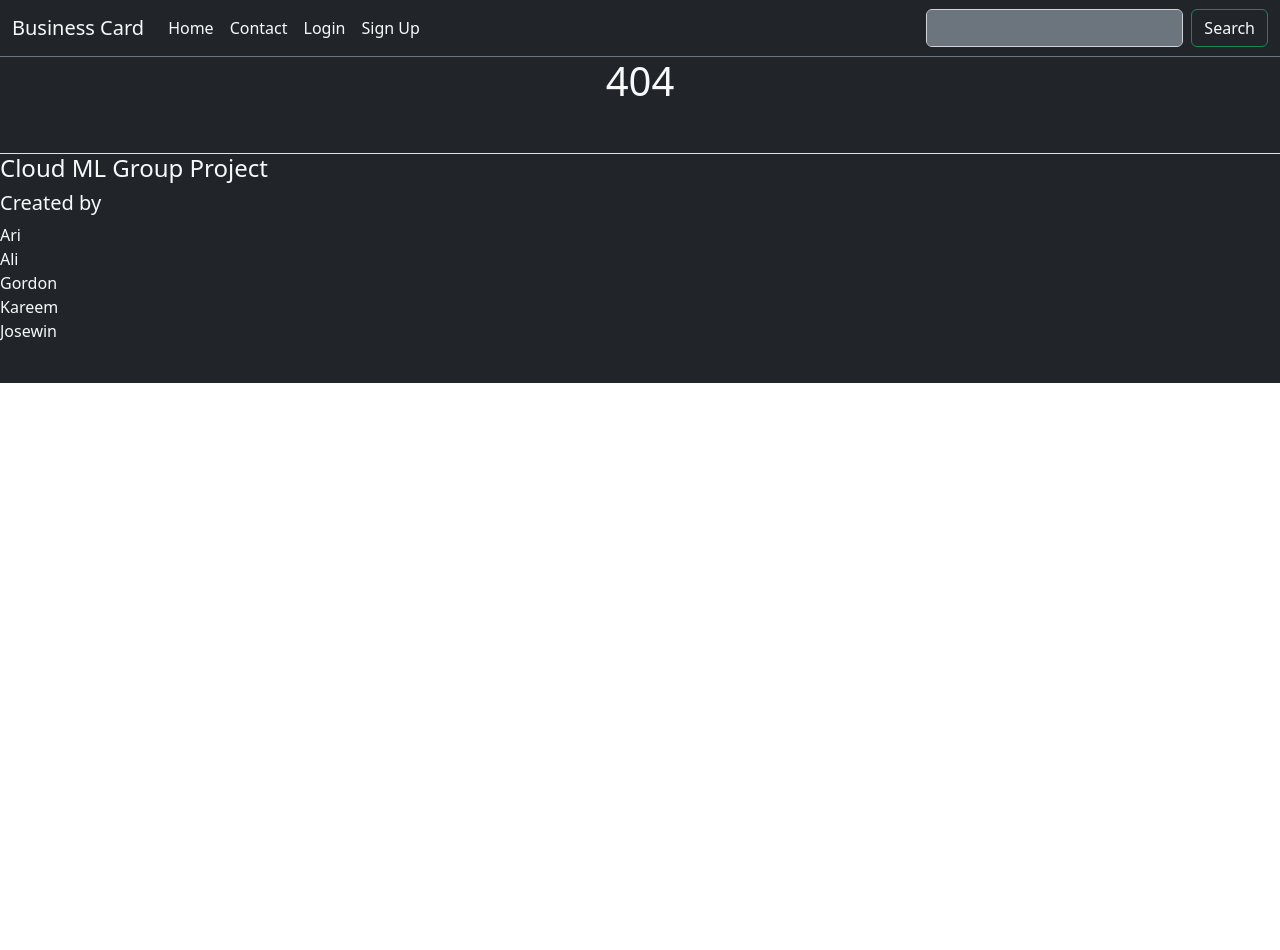
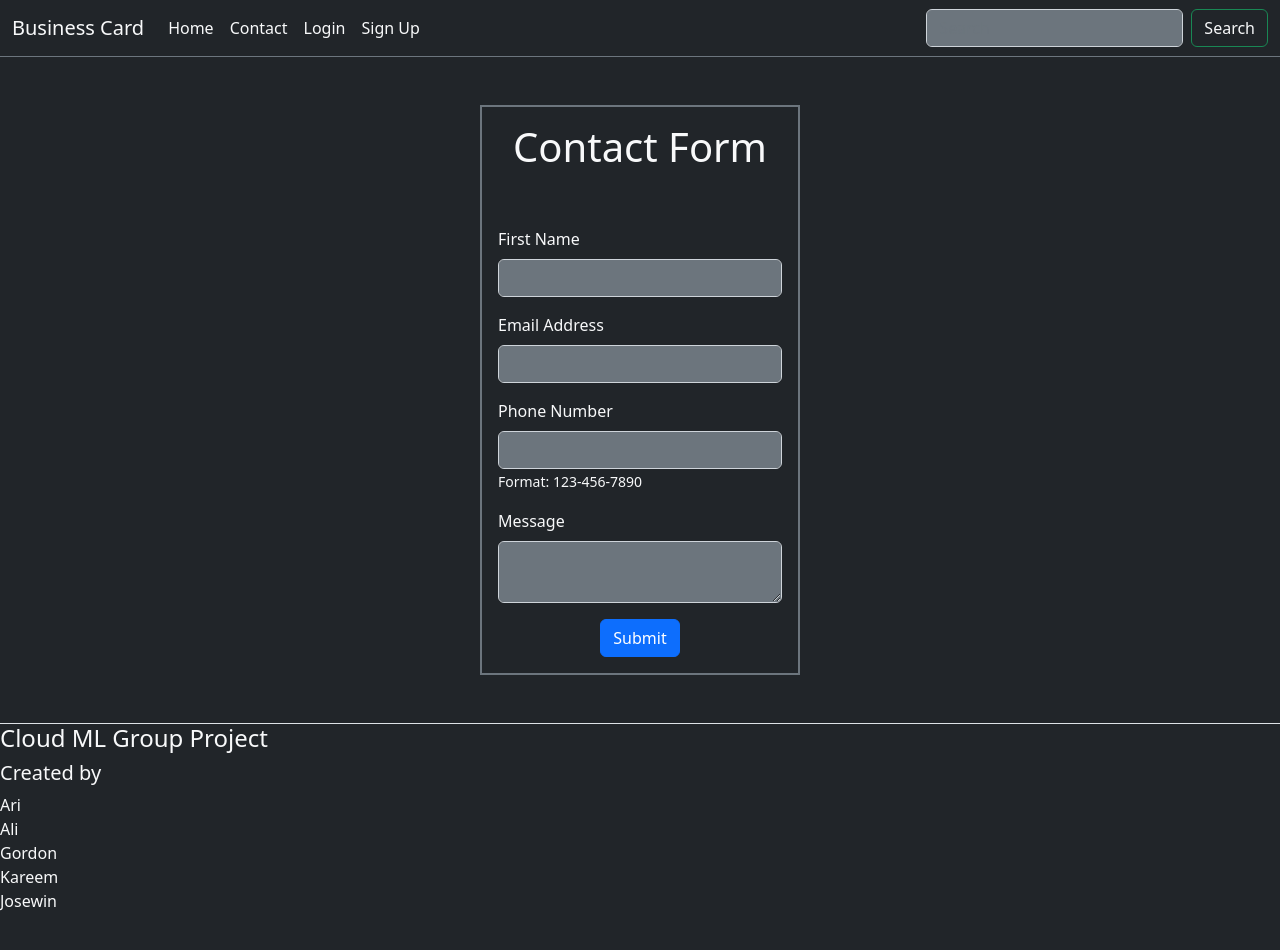
Before and after one commit to CloudML-Group-4/frontend, a React (Create React App) app: page /contact in a window 1280 px wide. Before the commit this address had no page. Shown: the top 950 px of the page. Before the commit the page ends 800 px from the top, so only its background shows below. Built offline with nearby package versions, Linux system fonts and the light colour scheme.

Commit message:
contact form added

```diff
--- a/src/App.css
+++ b/src/App.css
@@ -1,4 +1,8 @@
-.App {
+body {
+  background-color: red;
+}
+
+/* .App {
   text-align: center;
 }
 
@@ -35,4 +39,4 @@
   to {
     transform: rotate(360deg);
   }
-}
+} */
--- a/src/App.js
+++ b/src/App.js
@@ -3,6 +3,7 @@ import HomePage from './pages/home_page';
 import UpdateCard from './pages/update_card';
 import Layout from './pages/layout';
 import NoPage from './pages/no_page';
+import Contact from './pages/contact'
 
 function App() {
   return (
@@ -12,6 +13,7 @@ function App() {
           <Route path="*" element={<NoPage />}/>
           <Route index element={<HomePage />}/>
           <Route path="card_update" element={<UpdateCard />} />
+          <Route path="contact" element={<Contact />} />
         </Route>
       </Routes>
     </BrowserRouter>
--- /dev/null
+++ b/src/components/contact_form/contact_form.js
@@ -0,0 +1,37 @@
+import 'bootstrap/dist/css/bootstrap.css';
+import './contact_form.css'
+
+
+const ContactForm = () => {
+
+    return(
+        <div className="ContactForm" class="container bg-dark text-light p-3 border-color w-25 mt-5">
+
+            <h1 class="text-center">Contact Form</h1>
+            <form action="" method="post" class="pt-5">
+                <div class="mb-3">
+                    <label for="first_name" class="form-label">First Name</label>
+                    <input type="text" class="form-control" id="first_name" name="first_name"></input>
+                </div>
+                <div class="mb-3">
+                    <label for="email_address" class="form-label">Email Address</label>
+                    <input type="email" class="form-control" id="email_address" name="email_address"></input>
+                </div>
+                <div class="mb-3">
+                    <label for="phone_number" class="form-label">Phone Number</label>
+                    <input type="tel" class="form-control" id="phone_number" name="phone_number" pattern="[0-9]{3}-[0-9]{3}-[0-9]{4}"></input>
+                    <small>Format: 123-456-7890</small>
+                </div>
+                <div class="mb-3">
+                    <label for="message" class="form-label">Message</label>
+                    <textarea type="text" class="form-control" id="message" name="message"></textarea>
+                </div>
+                <div class="text-center">
+                    <button type="submit" class="btn btn-primary">Submit</button>
+                </div>
+            </form>
+        </div>
+    )
+}
+
+export default ContactForm;
--- a/src/components/nav_bar/nav_bar.js
+++ b/src/components/nav_bar/nav_bar.js
@@ -14,7 +14,7 @@ const NavBar = () => {
                             <Link to="/" class="nav-link text-light">Home</Link>
                         </li>
                         <li class="nav-item">
-                            <Link to="/card_update" class="nav-link text-light">Contact</Link>
+                            <Link to="/contact" class="nav-link text-light">Contact</Link>
                         </li>
                         <li class="nav-item">
                             <Link to="/" class="nav-link text-light">Login</Link>
--- a/src/index.css
+++ b/src/index.css
@@ -1,4 +1,5 @@
-body {
+/* body {
+  background: red;
   margin: 0;
   font-family: -apple-system, BlinkMacSystemFont, 'Segoe UI', 'Roboto', 'Oxygen',
     'Ubuntu', 'Cantarell', 'Fira Sans', 'Droid Sans', 'Helvetica Neue',
@@ -10,4 +11,4 @@ body {
 code {
   font-family: source-code-pro, Menlo, Monaco, Consolas, 'Courier New',
     monospace;
-}
+} */
--- /dev/null
+++ b/src/pages/contact.js
@@ -0,0 +1,10 @@
+import ContactForm from "../components/contact_form/contact_form";
+
+
+const Contact = () => {
+    return(
+        <ContactForm />
+    )
+}
+
+export default Contact;
```
Also changed, not shown: src/components/contact_form/contact_form.css (added).
